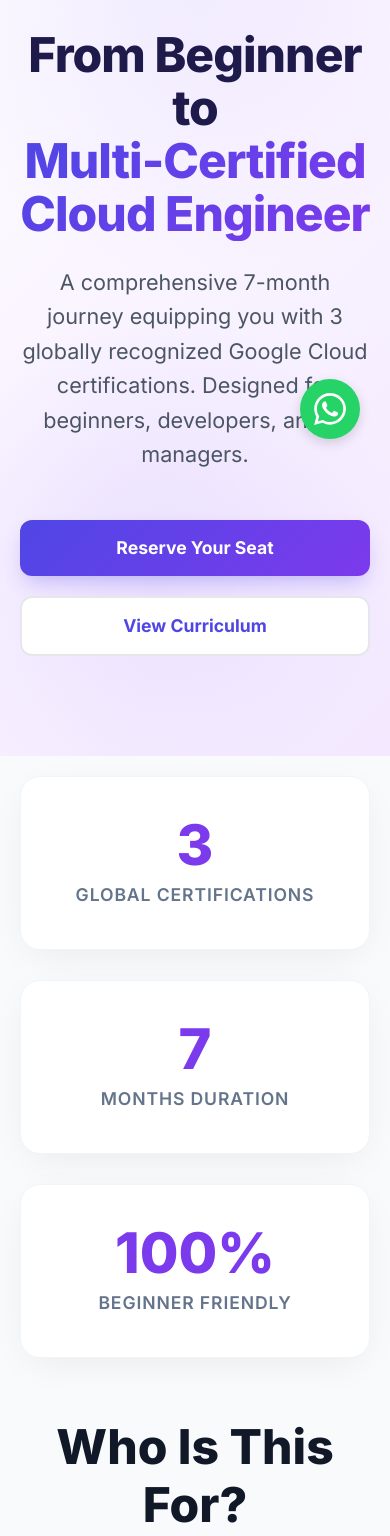
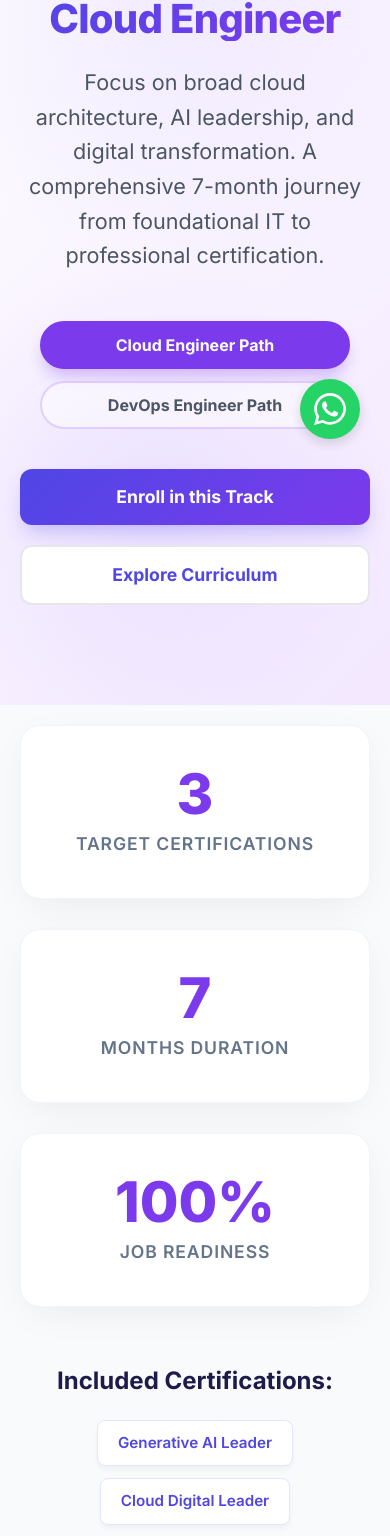
Before and after one commit to takowprogrammer/looptech-website, a Next.js app: page /training/google-cloud in a window 390 px wide. Shown: the part 305-1841 px from the top of the page. Built offline with nearby package versions, Linux system fonts and the light colour scheme; no server answers.

Commit message:
update:added devops training to training page

```diff
--- a/src/app/layout.js
+++ b/src/app/layout.js
@@ -57,7 +57,7 @@ export const metadata = {
 
 export default function RootLayout({ children }) {
     return (
-        <html lang="en">
+        <html lang="en" suppressHydrationWarning>
             <head>
                 {/* JSON-LD Structured Data */}
                 <script
--- a/src/app/training/google-cloud/page.js
+++ b/src/app/training/google-cloud/page.js
@@ -1,83 +1,176 @@
+'use client';
+
+import { useState } from 'react';
 import styles from './page.module.css';
 import Link from 'next/link';
 import AnimatedCounter from '@/components/AnimatedCounter';
 
-export const metadata = {
-    title: "Google Cloud Training Program | Loop Technologies",
-    description: "Master Google Cloud with our 7-month intensive program. Covers 3 certifications: Gen AI Leader, Cloud Digital Learner, and Associate Cloud Engineer.",
-};
-
-const curriculum = [
+const curricula = {
+    cloud: {
+        title: "Multi-Certified Cloud Engineer",
+        description: "Focus on broad cloud architecture, AI leadership, and digital transformation.",
+        certCount: 3,
+        certs: ["Generative AI Leader", "Cloud Digital Leader", "Associate Cloud Engineer"],
+        phases: [
             {
-        title: "Month 1: The Foundation",
+                title: "Month 1: IT & Linux Foundations",
                 description: "Building the bedrock of IT knowledge for absolute beginners.",
                 modules: [
                     {
-                name: "Module 1: Computer Basics",
-                topics: ["Hardware & Software", "OS (Windows/Linux)", "File Management", "Internet & Email", "Office Suite", "Online Safety"]
+                        name: "IT Infrastructure Basics",
+                        topics: ["Hardware & Software OS", "OSI Model & Networking", "Online Safety & Security"]
                     },
                     {
-                name: "Module 2: Linux for Cloud Engineers",
-                topics: ["Linux Administration", "CLI Mastery (ssh, rsync)", "Shell Scripting (Bash)", "Networking & Security", "Virtualization"]
-            },
-            {
-                name: "Module 3: IT Fundamentals",
-                topics: ["OSI Model Layers", "Virtualization Practical", "Basic Web Development", "Cyber Security Basics", "Data Centers"]
+                        name: "Linux for Cloud Engineers",
+                        topics: ["Mastering CLI (Bash)", "File & User Management", "Network Config (ssh, rsync)", "Virtualization Mastery"]
                     }
                 ]
             },
             {
                 title: "Months 2-3: Generative AI Leader",
-        description: "Step into the future with cutting-edge AI knowledge.",
+                description: "Mastering the AI-first approach with Google Cloud.",
                 modules: [
                     {
-                name: "Certification Prep",
-                topics: ["GenAI Concepts", "Large Language Models", "Responsible AI", "Business Applications"]
+                        name: "GenAI Foundations",
+                        topics: ["LLMs & Foundation Models", "Multimodal & Diffusion Models", "Responsible AI Principles"]
+                    },
+                    {
+                        name: "Advanced Vertex AI",
+                        topics: ["Vertex AI Studio vs Garden", "Prompt Engineering (RAG)", "Building AI Agents"]
                     }
                 ]
             },
             {
                 title: "Months 4-5: Cloud Digital Leader",
-        description: "Understand the core of Google Cloud Platform.",
+                description: "Strategy and digital transformation on GCP.",
                 modules: [
                     {
-                name: "Certification Prep",
-                topics: ["Digital Transformation", "Cloud Data & AI", "Infrastructure & Modernization", "Google Cloud Security"]
+                        name: "Business Transformation",
+                        topics: ["Cloud ROI & Value", "Data Transformation focus", "Modernizing Infrastructure"]
+                    },
+                    {
+                        name: "Security & Trust",
+                        topics: ["Shared Responsibility Model", "IAM & Compliance", "Threat Mitigation"]
                     }
                 ]
             },
             {
                 title: "Months 6-7: Associate Cloud Engineer",
-        description: "Become a certified professional ready for the job market.",
+                description: "Hands-on engineering and job-ready skills.",
                 modules: [
                     {
-                name: "Certification Prep",
-                topics: ["Setting up Cloud Environments", "Planning & Configuring Solutions", "Deploying & Implementing", "Ensuring Operation reliability", "Access & Security"]
+                        name: "GCP Engineering",
+                        topics: ["Setting up Resource Hierarchy", "GKE & Compute Engine", "vPC Networking", "Storage & Databases"]
+                    },
+                    {
+                        name: "FinOps & Finale",
+                        topics: ["Budgeting & Cost Controls", "Committed Use Discounts", "Capstone Project Defense"]
                     }
                 ]
             }
-];
+        ]
+    },
+    devops: {
+        title: "Professional Cloud DevOps Engineer",
+        description: "Specialized path focusing on automation, CI/CD, and site reliability.",
+        certCount: 2,
+        certs: ["Associate Cloud Engineer", "Professional Cloud DevOps Engineer"],
+        phases: [
+            {
+                title: "Month 1: DevOps & Linux Master",
+                description: "Advanced foundations for the automation engineer.",
+                modules: [
+                    {
+                        name: "Linux for DevOps",
+                        topics: ["Advanced Shell Scripting", "Task Automation (Cron)", "Permissions & Group Policy", "Kernel & Device Management"]
+                    },
+                    {
+                        name: "DevOps Foundations",
+                        topics: ["Agile & Kanban Basics", "Version Control (Git)", "Networking for Automation"]
+                    }
+                ]
+            },
+            {
+                title: "Months 2-4: Associate Cloud Engineer (ACE)",
+                description: "Deep dive into resource orchestration and GKE.",
+                modules: [
+                    {
+                        name: "Core Infrastructure",
+                        topics: ["IAM & Resource Hierarchy", "Networking & Interconnect", "Identity-Aware Proxy (IAP)"]
+                    },
+                    {
+                        name: "Containers & GKE",
+                        topics: ["Dockerization Basics", "GKE Cluster Management", "Autopilot vs Standard", "Configuring Ingress"]
+                    }
+                ]
+            },
+            {
+                title: "Months 5-7: Professional DevOps Engineer",
+                description: "Elite skills in automation, SRE, and observability.",
+                modules: [
+                    {
+                        name: "Advanced IaC & CI/CD",
+                        topics: ["Terraform State & Modules", "Cloud Build & Artifact Registry", "Jenkins & GitLab on GCP"]
+                    },
+                    {
+                        name: "SRE & DevSecOps",
+                        topics: ["SLIs, SLOs & Error Budgets", "Vulnerability Scanning (Snyk)", "Secret Management", "Cloud Operations (Logging/SRE)"]
+                    }
+                ]
+            },
+            {
+                title: "The Finale: DevOps Capstone",
+                description: "Proving your expertise through architecture.",
+                modules: [
+                    {
+                        name: "Capstone Project",
+                        topics: ["Building End-to-End Pipeline", "Multi-Region Automation", "Project Defense/Presentation"]
+                    }
+                ]
+            }
+        ]
+    }
+};
 
 export default function GCPTrainingPage() {
+    const [activeTrack, setActiveTrack] = useState('cloud');
+    const trackData = curricula[activeTrack];
+
     return (
         <div className={styles.pageWrapper}>
             {/* Hero Section */}
             <section className={styles.hero}>
                 <div className={styles.container}>
                     <div className={styles.heroContent}>
-                        <span className={styles.badge}>Starts February 10th, 2026</span>
-                        <h1>From Beginner to <span className={styles.gradientText}>Multi-Certified Cloud Engineer</span></h1>
-                        <p>A comprehensive 7-month journey equipping you with 3 globally recognized Google Cloud certifications. Designed for beginners, developers, and IT managers.</p>
+                        <span className={styles.badge}>Next Cohort: Feb 10, 2026</span>
+                        <h1>Become a <span className={styles.gradientText}>{trackData.title}</span></h1>
+                        <p>{trackData.description} A comprehensive 7-month journey from foundational IT to professional certification.</p>
+
+                        <div className={styles.trackSwitcher}>
+                            <button
+                                className={`${styles.trackTab} ${activeTrack === 'cloud' ? styles.active : ''}`}
+                                onClick={() => setActiveTrack('cloud')}
+                            >
+                                Cloud Engineer Path
+                            </button>
+                            <button
+                                className={`${styles.trackTab} ${activeTrack === 'devops' ? styles.active : ''}`}
+                                onClick={() => setActiveTrack('devops')}
+                            >
+                                DevOps Engineer Path
+                            </button>
+                        </div>
+
                         <div className={styles.ctaGroup}>
                             <a
-                                href="https://wa.me/237674081245?text=Hi%2C%20I%27m%20interested%20in%20the%20GCP%20Training%20starting%20Feb%2010th%2E"
+                                href={`https://wa.me/237674081245?text=Hi%2C%20I%27m%20interested%20in%20the%20${trackData.title}%20starting%20Feb%2010th%2E`}
                                 target="_blank"
                                 rel="noopener noreferrer"
                                 className={styles.primaryBtn}
                             >
-                                Reserve Your Seat
+                                Enroll in this Track
                             </a>
-                            <Link href="#curriculum" className={styles.secondaryBtn}>View Curriculum</Link>
+                            <Link href="#curriculum" className={styles.secondaryBtn}>Explore Curriculum</Link>
                         </div>
                     </div>
                 </div>
@@ -89,9 +182,9 @@ export default function GCPTrainingPage() {
                     <div className={styles.statsGrid}>
                         <div className={styles.statCard}>
                             <span className={styles.statValue}>
-                                <AnimatedCounter end={3} duration={1000} />
+                                <AnimatedCounter key={`cert-${activeTrack}`} end={trackData.certCount} duration={1000} />
                             </span>
-                            <span className={styles.statLabel}>Global Certifications</span>
+                            <span className={styles.statLabel}>Target Certifications</span>
                         </div>
                         <div className={styles.statCard}>
                             <span className={styles.statValue}>
@@ -103,21 +196,17 @@ export default function GCPTrainingPage() {
                             <span className={styles.statValue}>
                                 <AnimatedCounter end={100} suffix="%" duration={2000} />
                             </span>
-                            <span className={styles.statLabel}>Beginner Friendly</span>
+                            <span className={styles.statLabel}>Job Readiness</span>
                         </div>
                     </div>
 
-                    <div className={styles.programDetails}>
-                        <h2>Who Is This For?</h2>
-                        <p style={{ fontSize: '1.2rem', color: '#4b5563', marginBottom: '30px', lineHeight: '1.6' }}>
-                            Whether you have zero IT experience or are an IT manager looking to upskill, this program builds your foundation from rock bottom and scales you to a certified engineer.
-                        </p>
-                        <ul className={styles.targetAudience}>
-                            <li>✅ Complete Beginners</li>
-                            <li>✅ Software Developers</li>
-                            <li>✅ IT Managers</li>
-                            <li>✅ Career Switchers</li>
-                        </ul>
+                    <div className={styles.certificationList}>
+                        <h3>Included Certifications:</h3>
+                        <div className={styles.certBadges}>
+                            {trackData.certs.map((cert, i) => (
+                                <span key={i} className={styles.certBadge}>{cert}</span>
+                            ))}
+                        </div>
                     </div>
                 </div>
             </section>
@@ -126,12 +215,12 @@ export default function GCPTrainingPage() {
             <section id="curriculum" className={styles.curriculum}>
                 <div className={styles.container}>
                     <div className={styles.sectionHeader}>
-                        <h2>Comprehensive Curriculum</h2>
-                        <p style={{ fontSize: '1.1rem', color: '#64748b' }}>From CompTIA-level basics to Associate Cloud Engineer.</p>
+                        <h2>The 7-Month Learning Journey</h2>
+                        <p>A structured approach to mastering Google Cloud from zero to expert.</p>
                     </div>
 
                     <div className={styles.timeline}>
-                        {curriculum.map((phase, index) => (
+                        {trackData.phases.map((phase, index) => (
                             <div key={index} className={styles.phase}>
                                 <div className={styles.phaseHeader}>
                                     <div className={styles.phaseNumber}>0{index + 1}</div>
@@ -155,6 +244,29 @@ export default function GCPTrainingPage() {
                             </div>
                         ))}
                     </div>
+
+                    {/* Career Launchpad */}
+                    <div className={styles.careerLaunchpad}>
+                        <div className={styles.launchpadContent}>
+                            <span className={styles.launchpadTag}>Bonus Phase</span>
+                            <h3>Universal Career Launchpad</h3>
+                            <p>Post-training support to ensure you land your dream role.</p>
+                            <div className={styles.launchpadGrid}>
+                                <div className={styles.launchpadItem}>
+                                    <strong>Portfolio Building</strong>
+                                    <span>Professional GitHub documentation of your Capstone projects.</span>
+                                </div>
+                                <div className={styles.launchpadItem}>
+                                    <strong>LinkedIn Mastery</strong>
+                                    <span>Recruiter-attraction strategies and profile optimization.</span>
+                                </div>
+                                <div className={styles.launchpadItem}>
+                                    <strong>Interview Bootcamp</strong>
+                                    <span>Technical mock interviews and production crisis scenario training.</span>
+                                </div>
+                            </div>
+                        </div>
+                    </div>
                 </div>
             </section>
 
@@ -162,15 +274,15 @@ export default function GCPTrainingPage() {
             <section id="register" className={styles.register}>
                 <div className={styles.container}>
                     <div className={styles.registerCard}>
-                        <h2>Ready to Launch Your Cloud Career?</h2>
-                        <p style={{ fontSize: '1.1rem', color: 'rgba(255,255,255,0.8)', paddingBottom: '20px' }}>Spaces are limited for the February 2026 cohort. Secure your spot today.</p>
+                        <h2>Ready to Build Your Future?</h2>
+                        <p>Spaces are limited for the February 2026 cohort. Select your path and apply today.</p>
                         <div className={styles.registerInfo}>
-                            <p><strong>Start Date:</strong> February 10th, 2026</p>
-                            <p><strong>Duration:</strong> 7 Months</p>
-                            <p><strong>Format:</strong> Hands-on Training & Exam Prep</p>
+                            <p><strong>Cohort Starts:</strong> Feb 10th, 2026</p>
+                            <p><strong>Path:</strong> {trackData.title}</p>
+                            <p><strong>Duration:</strong> 28 Weeks</p>
                         </div>
                         <a
-                            href="https://wa.me/237674081245?text=Hi%2C%20I%27m%20interested%20in%20the%20GCP%20Training%20starting%20Feb%2010th%2E"
+                            href={`https://wa.me/237674081245?text=Hi%2C%20I%27m%20interested%20in%20joining%20the%20${trackData.title}%20cohort%20on%20Feb%2010th%2E`}
                             target="_blank"
                             rel="noopener noreferrer"
                             className={styles.registerBtn}
--- a/src/app/training/google-cloud/page.module.css
+++ b/src/app/training/google-cloud/page.module.css
@@ -13,7 +13,7 @@
 
 /* --- Hero Section (Light Theme) --- */
 .hero {
-    padding: 180px 0 100px;
+    padding: 60px 0 100px;
     background: linear-gradient(135deg, #ffffff 0%, #f3e8ff 100%);
     /* White to very pale purple */
     color: #1f2937;
@@ -432,6 +432,132 @@
 }
 
 /* Animations and Media Queries remain similar */
+/* --- Track Selector (Tabs) --- */
+.trackSwitcher {
+    display: flex;
+    gap: 12px;
+    justify-content: center;
+    margin-bottom: 40px;
+    animation: fadeInUp 0.8s ease-out 0.5s backwards;
+}
+
+.trackTab {
+    padding: 12px 28px;
+    border-radius: 50px;
+    font-weight: 700;
+    font-size: 1rem;
+    cursor: pointer;
+    transition: all 0.3s cubic-bezier(0.4, 0, 0.2, 1);
+    border: 2px solid rgba(124, 58, 237, 0.2);
+    background: rgba(255, 255, 255, 0.5);
+    color: #4b5563;
+}
+
+.trackTab:hover {
+    background: white;
+    border-color: #7c3aed;
+    color: #7c3aed;
+}
+
+.trackTab.active {
+    background: #7c3aed;
+    color: white;
+    border-color: #7c3aed;
+    box-shadow: 0 10px 15px -3px rgba(124, 58, 237, 0.3);
+}
+
+/* --- Certification List --- */
+.certificationList {
+    margin-top: 60px;
+    text-align: center;
+}
+
+.certificationList h3 {
+    font-size: 1.5rem;
+    color: #1e1b4b;
+    margin-bottom: 24px;
+    font-weight: 700;
+}
+
+.certBadges {
+    display: flex;
+    gap: 12px;
+    justify-content: center;
+    flex-wrap: wrap;
+}
+
+.certBadge {
+    background: white;
+    padding: 10px 20px;
+    border-radius: 8px;
+    font-weight: 600;
+    color: #4f46e5;
+    border: 1px solid #e0e7ff;
+    font-size: 0.95rem;
+    box-shadow: 0 4px 6px -1px rgba(0, 0, 0, 0.05);
+}
+
+/* --- Career Launchpad --- */
+.careerLaunchpad {
+    margin-top: 80px;
+    background: linear-gradient(135deg, #f5f3ff 0%, #ede9fe 100%);
+    border-radius: 32px;
+    padding: 60px 40px;
+    position: relative;
+    overflow: hidden;
+}
+
+.launchpadTag {
+    display: inline-block;
+    background: #7c3aed;
+    color: white;
+    padding: 4px 12px;
+    border-radius: 4px;
+    font-size: 0.8rem;
+    font-weight: 700;
+    text-transform: uppercase;
+    margin-bottom: 16px;
+}
+
+.launchpadContent h3 {
+    font-size: 2.25rem;
+    font-weight: 800;
+    color: #1e1b4b;
+    margin-bottom: 12px;
+}
+
+.launchpadContent p {
+    font-size: 1.15rem;
+    color: #4b5563;
+    margin-bottom: 40px;
+}
+
+.launchpadGrid {
+    display: grid;
+    grid-template-columns: repeat(auto-fit, minmax(250px, 1fr));
+    gap: 24px;
+}
+
+.launchpadItem {
+    background: white;
+    padding: 24px;
+    border-radius: 16px;
+    box-shadow: 0 10px 15px -3px rgba(0, 0, 0, 0.05);
+}
+
+.launchpadItem strong {
+    display: block;
+    font-size: 1.1rem;
+    color: #1e1b4b;
+    margin-bottom: 8px;
+}
+
+.launchpadItem span {
+    font-size: 0.95rem;
+    color: #64748b;
+    line-height: 1.5;
+}
+
 @keyframes fadeInUp {
     from {
         opacity: 0;
@@ -468,7 +594,7 @@
 
 @media (max-width: 768px) {
     .hero h1 {
-        font-size: 3rem;
+        font-size: 2.5rem;
     }
 
     .statsGrid {
@@ -494,4 +620,21 @@
         flex-direction: column;
         gap: 10px;
     }
+
+    .trackSwitcher {
+        flex-direction: column;
+        padding: 0 20px;
+    }
+
+    .trackTab {
+        width: 100%;
+    }
+
+    .careerLaunchpad {
+        padding: 40px 20px;
+    }
+
+    .launchpadContent h3 {
+        font-size: 1.75rem;
+    }
 }
```
Lines whose indentation alone changed are shown as unchanged.
